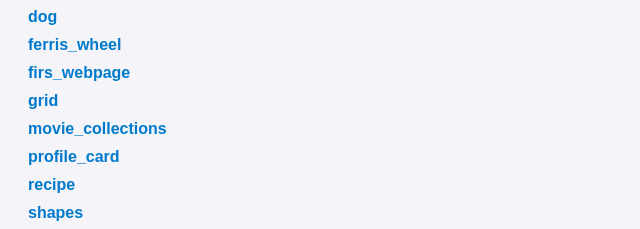
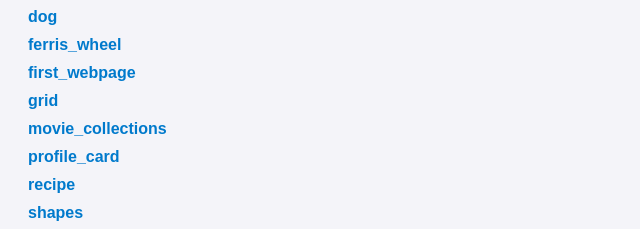
Before and after one commit to ARMedAndCurious/Activities, a plain HTML site: page index.html in a window 1280 px wide. Shown: the part 184-413 px from the top of the page, 0-640 px from the left. Drawn offline with Linux system fonts and the light colour scheme.

Commit message:
Update index.html

```diff
--- a/index.html
+++ b/index.html
@@ -44,7 +44,7 @@
       "contact_form.html",
       "dog.html",
       "ferris_wheel.html",
-      "firs_webpage.html",
+      "first_webpage.html",
       "grid.html",
       "movie_collections.html",
       "profile_card.html",
```
